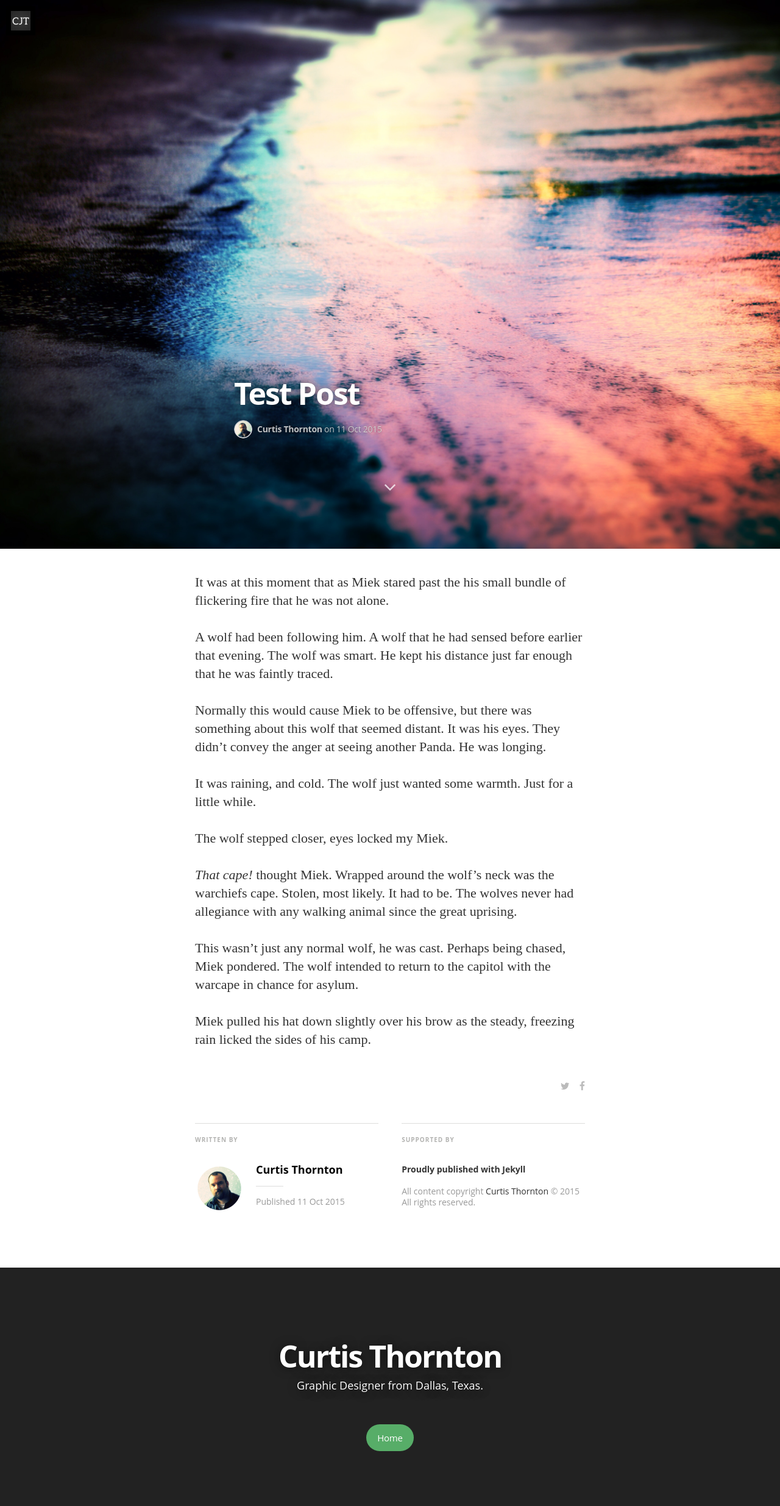
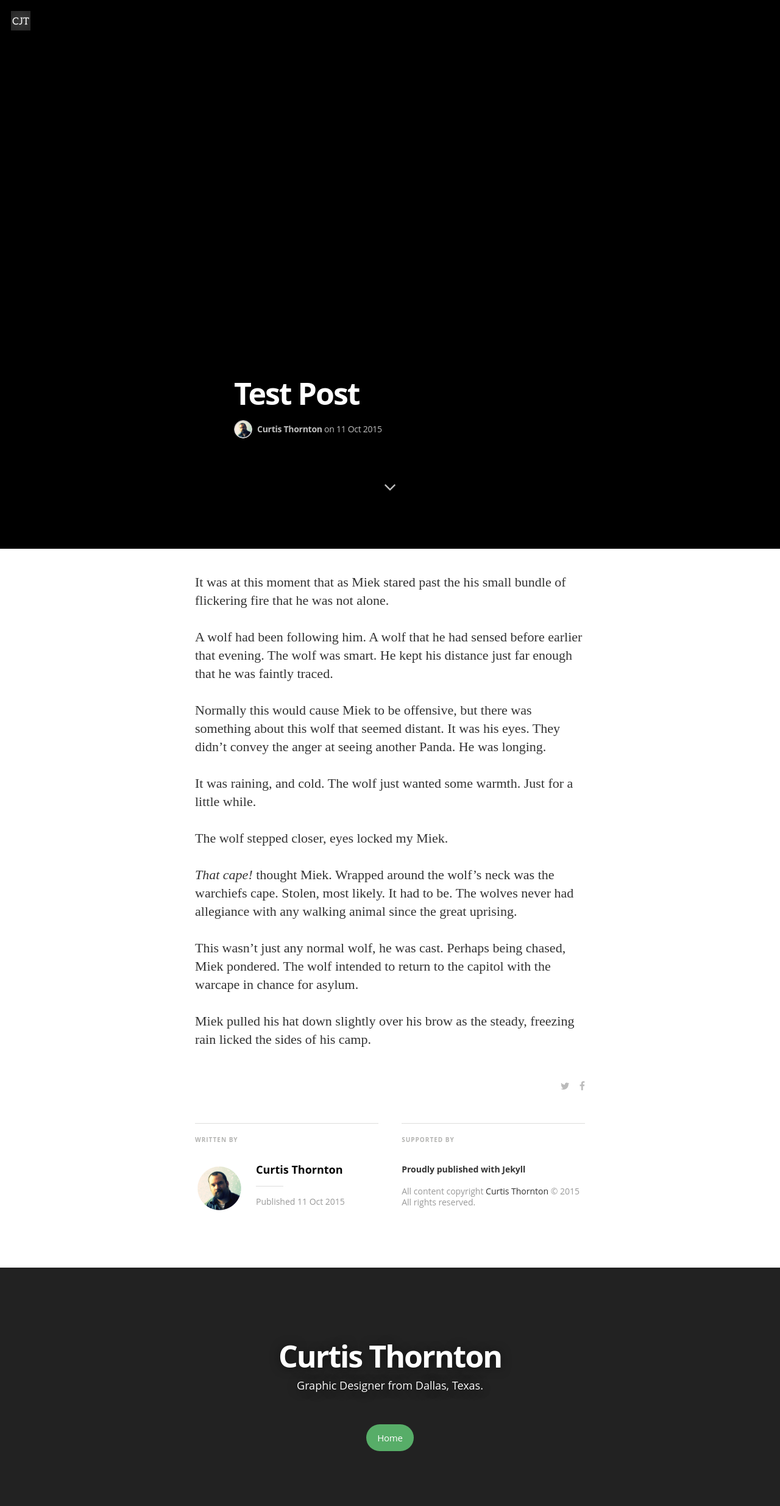
Before and after one commit to curtisthornton/curtisthornton.github.io, a Jekyll site: the page built from _posts/2015-10-11-test.markdown, in a window 1280 px wide. Shown: the whole page at 61% size. Built offline with Jekyll 4.4.1, drawn with Linux system fonts in a browser that asks for light colours; nearby versions of some CDN libraries; some web fonts are replaced; Markdown is read by kramdown in place of the engine named in the settings.

Commit message:
Update 2015-10-11-test.markdown

```diff
--- a/_posts/2015-10-11-test.markdown
+++ b/_posts/2015-10-11-test.markdown
@@ -1,7 +1,7 @@
 ---
 layout: post
 title:  "Test Post"
-image: /assets/article_images/test.jpg
+image: curtisthornton.github.io/assets/article_images/test.jpg
 ---
 It was at this moment that as Miek stared past the his small bundle of flickering fire that he was not alone.
 
```
